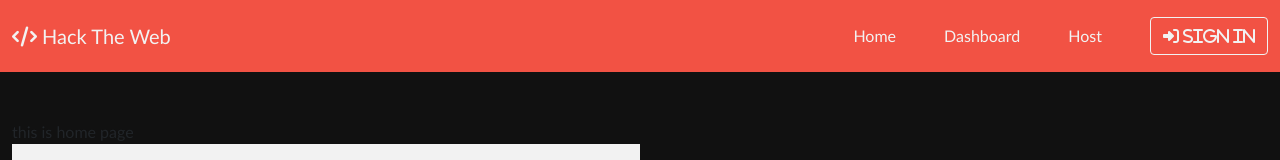
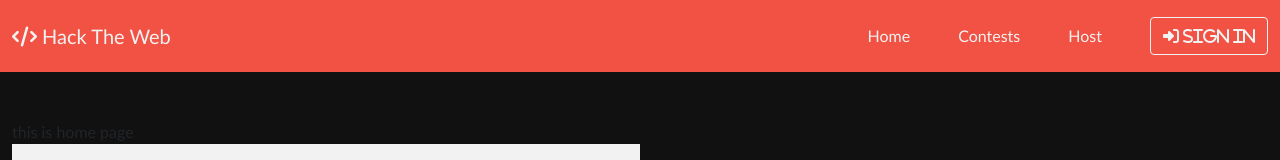
Before and after one commit to VisheshVGR/Hack_The_Web, a React (Create React App) app: page / in a window 1280 px wide. Shown: the top 160 px of the page. Built offline with nearby package versions, Linux system fonts and the light colour scheme; no server answers.

Commit message:
Modified Directory Structure
Getting ready for Tally - Code Brewers 2022
Updated and imporved directory structure

```diff
--- a/src/App.css
+++ b/src/App.css
@@ -1,66 +1,73 @@
-
-body{
+body {
     background-color: #F2F2F2;
     font-family: 'Trebuchet MS', sans-serif;
 
-    background: url("./bg-wallpaper.jpg");
+    background: url("./Assets/bg-wallpaper.jpg");
     background-position: center;
     background-size: cover;
     background-repeat: no-repeat;
     background-attachment: fixed;
     /* min-height: 100vh; */
 }
-a{
+
+a {
     text-decoration: none;
 }
-nav a{
+
+nav a {
     color: #F2F2F2;
     /* padding: 0.375rem 0.75rem; */
     border-radius: 0.25rem;
     transition: color 0.15s ease-in-out, background-color 0.15s ease-in-out, border-color 0.15s ease-in-out, box-shadow 0.15s ease-in-out;
 }
-nav a:hover{
+
+nav a:hover {
     color: #000;
     background-color: #F2F2F2;
     border-color: #F2F2F2;
 }
 
-.box{
-    background-color: rgba(242,242,242,0.9);
+.box {
+    background-color: rgba(242, 242, 242, 0.9);
     border-radius: 0.25rem;
     /* box-shadow: -5px -5px 5px #F25244, 5px 5px 5px #506AD4; */
     box-shadow: 0 6px 16px rgba(255, 255, 255, 0.2);
 
 
 }
-.button-bounce{
+
+.button-bounce {
     transition: 0.25s !important;
 }
-.button-bounce:hover{
+
+.button-bounce:hover {
     transform: translateY(-5px);
-    box-shadow: 0 5px 5px rgba(0,0,0,0.5);
+    box-shadow: 0 5px 5px rgba(0, 0, 0, 0.5);
 }
 
 /* SCROLL BAR THEME */
-*::-webkit-scrollbar{
+*::-webkit-scrollbar {
     width: 10px;
     background-color: #506AD4;
 }
-*::-webkit-scrollbar-thumb{
+
+*::-webkit-scrollbar-thumb {
     background-color: #F25244;
     /* border-radius: 5px; */
 }
 
 
-.home-box ul{
+.home-box ul {
     list-style-type: none;
     margin-top: 2rem;
 }
-.home-box li{
+
+.home-box li {
     font-size: larger;
     line-height: 200%;
 }
-.home-box ul li::before{
+
+.home-box ul li::before {
     content: ">";
     color: #506AD4;
     font-weight: bold;
@@ -73,9 +80,10 @@ background-color: #F25244;
 
 
 /* SOCIAL ICONS */
-.wrapper{
+.wrapper {
     color: #000;
 }
+
 .button-social {
     float: left;
     margin: 0 10px;
--- a/src/App.js
+++ b/src/App.js
@@ -1,23 +1,24 @@
 import React, { useState } from "react"
-import { Route, Routes, Link } from "react-router-dom"
-import { auth } from "./pages/firebase-config.js"
-import { signInWithPopup, GoogleAuthProvider, signOut, onAuthStateChanged } from "firebase/auth";
-import { Container, Button, Navbar } from "react-bootstrap";
+import { Route, Routes } from "react-router-dom"
+import { auth } from "./Firebase/firebase-config"
+import { onAuthStateChanged } from "firebase/auth";
+import { Container } from "react-bootstrap";
 
 // toast message
 import { ToastContainer, toast } from 'react-toastify';
 import 'react-toastify/dist/ReactToastify.css';
 
 
-import './custom.scss';
+import './Style/custom.scss';
 import './App.css';
 
 // pages
-import Home from "./pages/Home"
-import Dashboard from "./pages/Dashboard"
-import Host from "./pages/Host"
+import NavigationBar from "./Components/Navbar"
+import Footer from "./Components/Footer"
+import Home from "./Pages/Home/Home"
+import Contests from "./Pages/Contest/Contests"
+import Host from "./Pages/Host/Host"
 
-const provider = new GoogleAuthProvider();
 
 
 function App() {
@@ -38,23 +39,6 @@ function App() {
     theme: "colored"
   });;
 
-  const signInWithGoogle = async () => {
-    try {
-      await signInWithPopup(auth, provider)
-      // console.log("SUCCESFULLY LOGGED IN")
-    } catch (e) {
-      console.log("LOG IN ERROR", e)
-    }
-  }
-
-  const signOutWithGoogle = () => {
-    signOut(auth).then(() => {
-      // console.log("SUCCESSFULLY LOGGED OUT")
-    }).catch((error) => {
-      console.log("LOG OUT ERROR", error)
-    });
-  }
-
   onAuthStateChanged(auth, (user) => {
     if (user) {
       setCurrUser(user)
@@ -63,82 +47,15 @@ function App() {
     }
   });
 
-
-
-  const Nav = () => {
-    return (
-      <>
-        <Navbar className="bg-danger" expand="md">
-          <Container fluid="xxl">
-            <Navbar.Brand className="text-light my-2"><i className="fas fa-code"></i> Hack The Web</Navbar.Brand>
-            <Navbar.Toggle aria-controls="basic-navbar-nav" />
-            <Navbar.Collapse className="justify-content-end">
-
-              <Link className="d-block px-4 py-2 my-2" to="/">Home</Link>
-              <Link className="d-block px-4 py-2 my-2" to="/dashboard">Dashboard</Link>
-              <Link className="d-block px-4 py-2 my-2" to="/host">Host</Link>
-
-              <Button variant="outline-light ms-4 my-2 button-bounce" onClick={currUser ? signOutWithGoogle : signInWithGoogle}>
-                {currUser ?
-                  <i className="fas fa-sign-out-alt sign-in-out-btn"> Sign Out</i>
-                  :
-                  <i className="fas fa-sign-in-alt sign-in-out-btn"> Sign In</i>
-                }
-              </Button>
-            </Navbar.Collapse>
-          </Container>
-
-        </Navbar>
-      </>
-    )
-  }
-
-  const Footer = () => {
-    return (
-      <>
-        <footer className=" bg-primary">
-          <Container fluid="xxl" className="p-5 d-flex flex-column justify-content-center align-items-center">
-            <div className="wrapper">
-              <div className="button-social" onClick={() => window.open("https://www.instagram.com/vishesh22_17/")}>
-                <div className="icon">
-                  <i className="fab fa-instagram"></i>
-                </div>
-                <span>Instagram</span>
-              </div>
-
-              <div className="button-social" onClick={() => window.open("https://www.linkedin.com/in/vishesh-vgr/")}>
-                <div className="icon">
-                  <i className="fab fa-linkedin"></i>
-                </div>
-                <span>Linkedin</span>
-              </div>
-
-              <div className="button-social" onClick={() => window.open("https://github.com/VisheshVGR")}>
-                <div className="icon">
-                  <i className="fab fa-github"></i>
-                </div>
-                <span>Github</span>
-              </div>
-            </div>
-
-            <p className="text-white pt-4 text-center">
-              <i className="fas fa-code"></i> Hack The Web<br />2022 &#169; All Rights Reserved.
-            </p>
-          </Container>
-        </footer>
-      </>
-    )
-  }
-
   return (
     <>
 
-      <Nav />
+      <NavigationBar currUser={currUser} />
       <Container fluid="xxl" className="py-5">
         <Routes>
           <Route exact path="/host" element={<Host currUser={currUser} notify={notify} />}>
           </Route>
-          <Route exact path="/dashboard" element={<Dashboard currUser={currUser} notify={notify} />}>
+          <Route exact path="/contests" element={<Contests currUser={currUser} notify={notify} />}>
           </Route>
           <Route exact path="/" element={<Home />} notify={notify}>
           </Route>
--- /dev/null
+++ b/src/Components/Footer.jsx
@@ -0,0 +1,41 @@
+import React from "react"
+import { Container } from "react-bootstrap";
+
+const Footer = () => {
+    return (
+        <>
+            <footer className=" bg-primary">
+                <Container fluid="xxl" className="p-5 d-flex flex-column justify-content-center align-items-center">
+                    <div className="wrapper">
+                        <div className="button-social" onClick={() => window.open("https://www.instagram.com/vishesh22_17/")}>
+                            <div className="icon">
+                                <i className="fab fa-instagram"></i>
+                            </div>
+                            <span>Instagram</span>
+                        </div>
+
+                        <div className="button-social" onClick={() => window.open("https://www.linkedin.com/in/vishesh-vgr/")}>
+                            <div className="icon">
+                                <i className="fab fa-linkedin"></i>
+                            </div>
+                            <span>Linkedin</span>
+                        </div>
+
+                        <div className="button-social" onClick={() => window.open("https://github.com/VisheshVGR")}>
+                            <div className="icon">
+                                <i className="fab fa-github"></i>
+                            </div>
+                            <span>Github</span>
+                        </div>
+                    </div>
+
+                    <p className="text-white pt-4 text-center">
+                        <i className="fas fa-code"></i> Hack The Web<br />2022 &#169; All Rights Reserved.
+                    </p>
+                </Container>
+            </footer>
+        </>
+    )
+}
+
+export default Footer
--- /dev/null
+++ b/src/Components/Navbar.jsx
@@ -0,0 +1,54 @@
+import React from "react"
+import { Link } from "react-router-dom"
+import { auth } from "../Firebase/firebase-config"
+import { signInWithPopup, GoogleAuthProvider, signOut } from "firebase/auth";
+import { Container, Button, Navbar } from "react-bootstrap";
+
+const NavigationBar = ({ currUser }) => {
+    const provider = new GoogleAuthProvider();
+
+    const signInWithGoogle = async () => {
+        try {
+            await signInWithPopup(auth, provider)
+            // console.log("SUCCESFULLY LOGGED IN")
+        } catch (e) {
+            console.log("LOG IN ERROR", e)
+        }
+    }
+
+    const signOutWithGoogle = () => {
+        signOut(auth).then(() => {
+            // console.log("SUCCESSFULLY LOGGED OUT")
+        }).catch((error) => {
+            console.log("LOG OUT ERROR", error)
+        });
+    }
+
+    return (
+        <>
+            <Navbar className="bg-danger" expand="md">
+                <Container fluid="xxl">
+                    <Navbar.Brand className="text-light my-2"><i className="fas fa-code"></i> Hack The Web</Navbar.Brand>
+                    <Navbar.Toggle aria-controls="basic-navbar-nav" />
+                    <Navbar.Collapse className="justify-content-end">
+
+                        <Link className="d-block px-4 py-2 my-2" to="/">Home</Link>
+                        <Link className="d-block px-4 py-2 my-2" to="/contests">Contests</Link>
+                        <Link className="d-block px-4 py-2 my-2" to="/host">Host</Link>
+
+                        <Button variant="outline-light ms-4 my-2 button-bounce" onClick={currUser ? signOutWithGoogle : signInWithGoogle}>
+                            {currUser ?
+                                <i className="fas fa-sign-out-alt sign-in-out-btn"> Sign Out</i>
+                                :
+                                <i className="fas fa-sign-in-alt sign-in-out-btn"> Sign In</i>
+                            }
+                        </Button>
+                    </Navbar.Collapse>
+                </Container>
+
+            </Navbar>
+        </>
+    )
+}
+
+export default NavigationBar
--- a/src/pages/Home.js
+++ b/src/Pages/Home/Home.jsx
@@ -7,7 +7,7 @@ const Home = () => {
         <>
             this is home page
             <h1 className="col-md-6 bg-light p-5 fw-bolder text-dark">Hack The Web - A Platform for Aspiring Programmers</h1>
-            <Link to="/dashboard">
+            <Link to="/contests">
                 <Button variant="danger py-2 px-5 my-4 fw-bolder text-light"><i className="fas fa-terminal"></i> Compete</Button>
             </Link>
 
--- a/src/pages/Host.js
+++ b/src/Pages/Host/Host.jsx
@@ -2,7 +2,7 @@ import React, { useState, useEffect } from "react"
 import { useNavigate } from "react-router-dom"
 import { Form, Row, Button, Card, Col } from "react-bootstrap"
 import { query, collection, where, onSnapshot, addDoc, serverTimestamp, deleteDoc, doc } from "firebase/firestore";
-import { db } from "./firebase-config"
+import { db } from "../../Firebase/firebase-config"
 
 
 const Host = (props) => {
```
Also changed, not shown: src/Firebase/firebase-config.js (renamed from src/pages/firebase-config.js, +0 -7 lines), src/Pages/Contest/Contests.jsx (renamed from src/pages/Dashboard.js, +4 -4 lines), src/Pages/Profile/Profile.jsx (added, +11 -0 lines), src/Assets/bg-wallpaper.jpg (renamed from src/bg-wallpaper.jpg), src/Style/custom.scss (renamed from src/custom.scss). Lines whose indentation alone changed are shown as unchanged.
